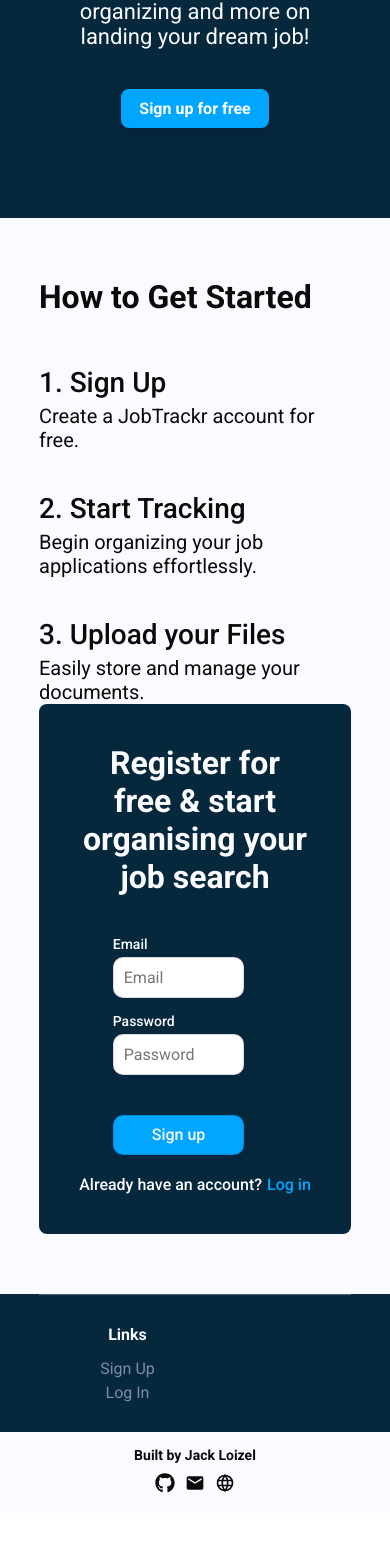
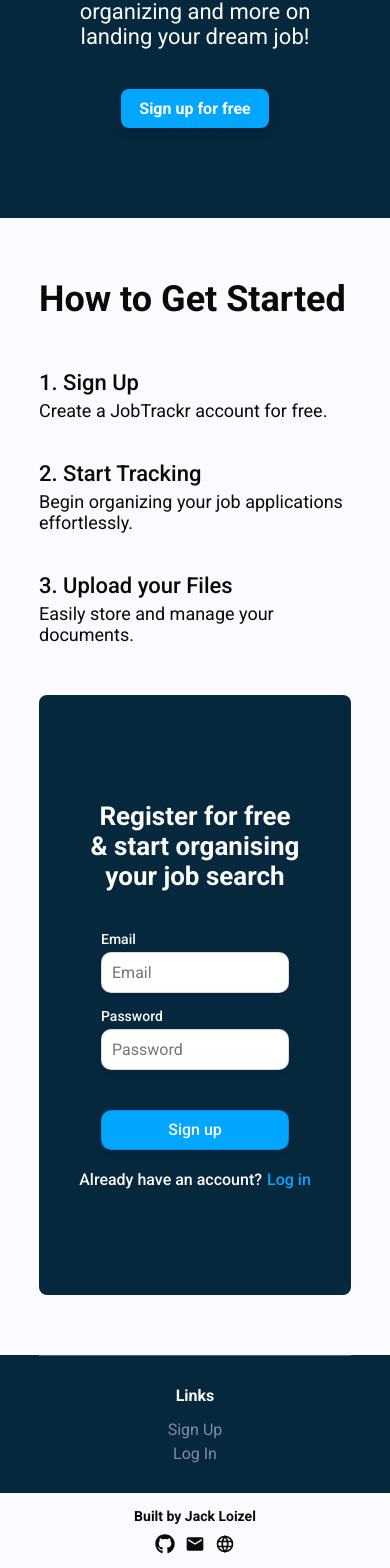
Before and after one commit to jloizel/jobtrackr, a Next.js app: page / in a window 390 px wide. Shown: the part 4340-5908 px from the top of the page. Before the commit the page ends 5853 px from the top, so only its background shows below. Built offline with nearby package versions, Linux system fonts and the light colour scheme; no server answers; a web font is replaced by a local one.

Commit message:
mobile styling updates

```diff
--- a/src/components/footer/footer.module.css
+++ b/src/components/footer/footer.module.css
@@ -11,9 +11,9 @@
   display: flex;
   flex-direction: row;
   padding: 30px;
-  justify-content: space-between;
+  justify-content: center;
   width: 80%;
-  /* gap: 100px; */
+  gap: 60px;
 
   @media (min-width: 768px) {
     gap: 200px;
--- a/src/components/steps/steps.module.css
+++ b/src/components/steps/steps.module.css
@@ -10,9 +10,16 @@
   flex-direction: column;
   justify-self: center;
   padding: 60px 0;
+  gap: 50px;
 
-  @media (min-width: 768px) {
+  @media (min-width: 768px) and (max-width: 1023px) {
     flex-direction: row;
+    gap: 40px;
+  }
+
+  @media (min-width: 1024px) {
+    flex-direction: row;
+    gap: 20px;
   }
 }
 
@@ -24,9 +31,17 @@
   }
 }
 
-.header {
-  font-size: 46px;
+.header1 {
+  font-size: 36px;
   font-weight: 600;
+
+  @media (min-width: 768px) and (max-width: 1023px) {
+    font-size: 40px;
+  }
+
+  @media (min-width: 1024px) {
+    font-size: 46px;
+  }
 }
 
 .steps {
@@ -44,17 +59,25 @@
 
 .step span:first-child {
   font-weight: 500;
-  font-size: 28px;
+  font-size: 22px;
+
+  @media (min-width: 768px) {
+    font-size: 28px;
+  }
 }
 
 .step span:last-child {
-  font-size: 20px;
+  font-size: 18px;
+
+  @media (min-width: 768px) {
+    font-size: 20px;
+  }
 }
 
 .rightContainer {
   background-color: var(--background-color);
   border-radius: 8px;
-  min-height: 300px;
+  min-height: 600px;
   display: flex;
   flex-direction: column;
   justify-content: center;
@@ -66,11 +89,20 @@
   }
 }
 
-.header {
-  font-size: 32px;
+.header2 {
+  font-size: 26px;
   font-weight: 600;
   margin-bottom: 40px;
   text-align: center;
+
+  @media (max-width: 767px) {
+    width: 90%;
+    justify-self: center;
+  }
+
+  @media (min-width: 1024px) {
+    font-size: 32px;
+  }
 }
 
 .content {
@@ -78,8 +110,18 @@
 }
 
 .formContainer {
-  width: 70%;
+  width: 100%;
   justify-self: center;
+  display: flex;
+  justify-content: center;
+
+  @media (min-width: 768px) and (max-width: 1023px) {
+    width: 90%;
+  }
+
+  @media (min-width: 1024px) {
+    width: 70%;
+  }
 }
 
 .textContainer {
--- a/src/components/steps/steps.tsx
+++ b/src/components/steps/steps.tsx
@@ -8,7 +8,7 @@
     <div className={styles.wrapper}>
       <div className={styles.container}>
         <div className={styles.leftContainer}>
-          <span className={styles.header}>How to Get Started</span>
+          <span className={styles.header1}>How to Get Started</span>
           <div className={styles.steps}>
             <div className={styles.step}>
               <span>1. Sign Up</span>
@@ -26,7 +26,7 @@
         </div>
         <div className={styles.rightContainer}>
           <div className={styles.content}>
-            <div className={styles.header}>
+            <div className={styles.header2}>
               Register for free & start organising your job search
             </div>
             <div className={styles.formContainer}>
```
Also changed, not shown: src/app/login/logIn.module.css (+7 -2 lines), src/app/signup/signUp.module.css (+7 -2 lines).
